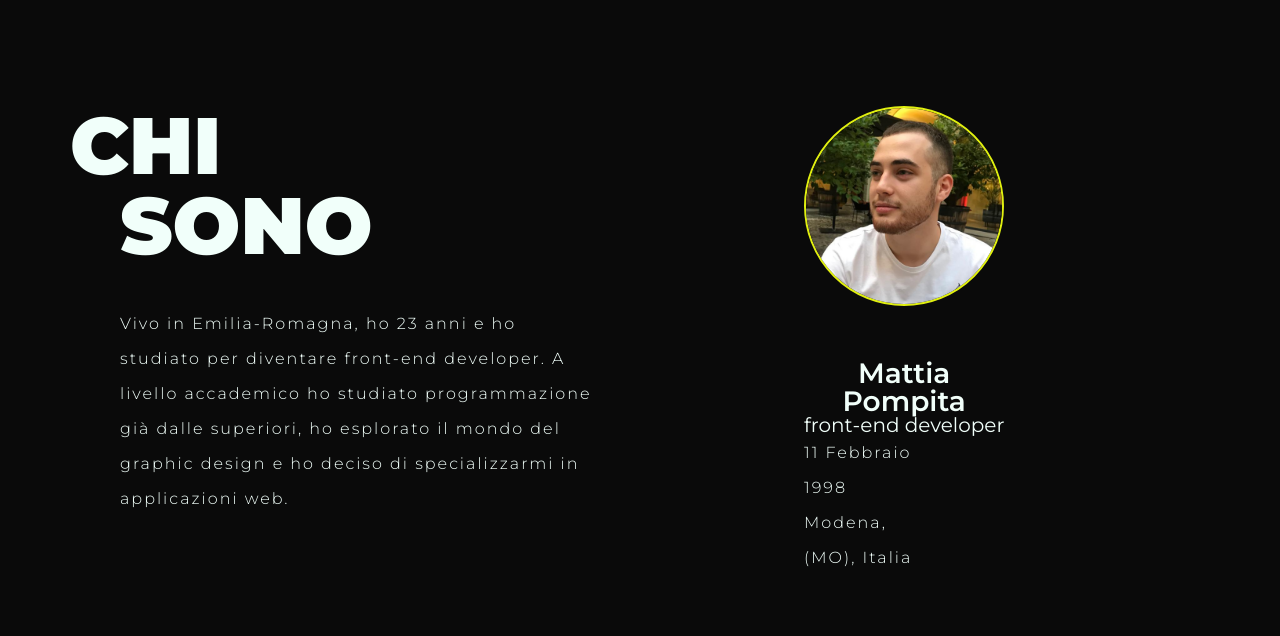
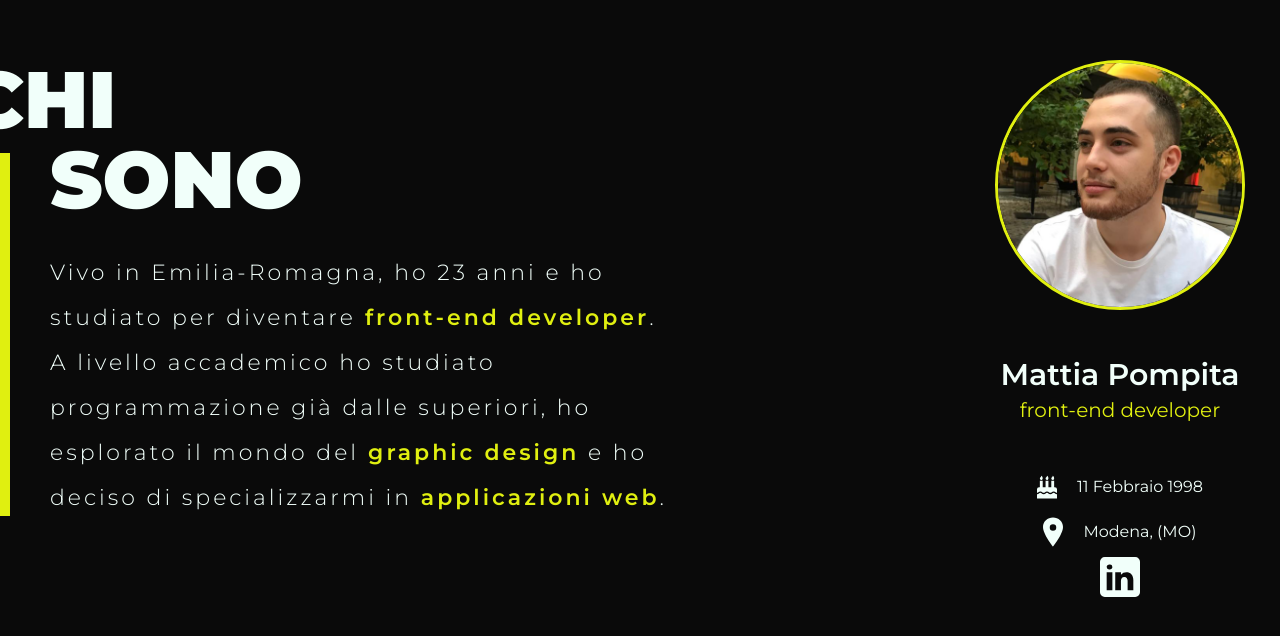
Before and after one commit to MattiaPompita/portfolio-web, a React (Create React App) app: page / in a window 1280 px wide. Shown: the part 860-1496 px from the top of the page. Built offline with nearby package versions, Linux system fonts and the light colour scheme.

Commit message:
static chi sono

```diff
--- a/src/App.js
+++ b/src/App.js
@@ -5,6 +5,55 @@ import Homepage from "./components/Homepage";
 import Thumbnail from "./components/Thumbnail";
 
 function App() {
+  const cake = (
+    <svg
+      xmlns="http://www.w3.org/2000/svg"
+      width="30"
+      height="34.286"
+      viewBox="0 0 30 34.286"
+    >
+      <path
+        id="Icon_awesome-birthday-cake"
+        data-name="Icon awesome-birthday-cake"
+        d="M30,25.714c-1.876,0-2.093-2.143-4.989-2.143s-3.136,2.143-5.006,2.143c-1.855,0-2.106-2.143-5.006-2.143-2.869,0-3.162,2.143-4.989,2.143-1.885,0-2.089-2.143-5.006-2.143S1.881,25.714,0,25.714V20.357a3.215,3.215,0,0,1,3.214-3.214H4.286V7.5H8.571v9.643h4.286V7.5h4.286v9.643h4.286V7.5h4.286v9.643h1.071A3.215,3.215,0,0,1,30,20.357Zm0,8.571H0V27.857c2.9,0,3.132-2.143,5.006-2.143s2.093,2.143,5.006,2.143c2.869,0,3.162-2.143,4.989-2.143,1.885,0,2.089,2.143,5.006,2.143s3.132-2.143,5.006-2.143c1.841,0,2.093,2.143,4.989,2.143ZM6.429,6.429A2.136,2.136,0,0,1,4.286,4.286C4.286,2.21,6.429,2.746,6.429,0c.8,0,2.143,1.975,2.143,3.75S7.617,6.429,6.429,6.429Zm8.571,0a2.136,2.136,0,0,1-2.143-2.143C12.857,2.21,15,2.746,15,0c.8,0,2.143,1.975,2.143,3.75S16.189,6.429,15,6.429Zm8.571,0a2.136,2.136,0,0,1-2.143-2.143c0-2.076,2.143-1.54,2.143-4.286.8,0,2.143,1.975,2.143,3.75S24.76,6.429,23.571,6.429Z"
+        fill="#f1fffa"
+      />
+    </svg>
+  );
+
+  const pin = (
+    <svg
+      xmlns="http://www.w3.org/2000/svg"
+      width="30"
+      height="36.111"
+      viewBox="0 0 25 36.111"
+    >
+      <path
+        id="Icon_ionic-ios-pin"
+        data-name="Icon ionic-ios-pin"
+        d="M20.375,3.375c-6.9,0-12.5,5.2-12.5,11.606,0,9.028,12.5,24.505,12.5,24.505s12.5-15.477,12.5-24.505C32.875,8.575,27.276,3.375,20.375,3.375Zm0,16.571a4.071,4.071,0,1,1,4.071-4.071A4.071,4.071,0,0,1,20.375,19.946Z"
+        transform="translate(-7.875 -3.375)"
+        fill="#f1fffa"
+      />
+    </svg>
+  );
+
+  const linkedinSvg = (
+    <svg
+      xmlns="http://www.w3.org/2000/svg"
+      width="42"
+      height="42"
+      viewBox="0 0 42 42"
+      className={style.linkedin}
+    >
+      <path
+        id="icons8-linkedin"
+        d="M41,4H9A5,5,0,0,0,4,9V41a5,5,0,0,0,5,5H41a5,5,0,0,0,5-5V9A5,5,0,0,0,41,4ZM17,20V39H11V20Zm-6-5.53c0-1.4,1.2-2.47,3-2.47a2.705,2.705,0,0,1,3,2.47c0,1.4-1.12,2.53-3,2.53A2.707,2.707,0,0,1,11,14.47ZM39,39H33V29c0-2-1-4-3.5-4.04h-.08C27,24.96,26,27.02,26,29V39H20V20h6v2.56A7.49,7.49,0,0,1,31.81,20C35.78,20,39,22.73,39,28.26Z"
+        transform="translate(-4 -4)"
+        fill="#f1fffa"
+      />
+    </svg>
+  );
   return (
     <Fragment>
       <div className={style.main}>
@@ -13,25 +62,39 @@ function App() {
           <div className={`${style.container} container`}>
             <div className={style.text}>
               <h2 className={style.title}>
-              <span>Chi</span> <br /> Sono
+                <span>Chi</span> <br /> Sono
               </h2>
               <Spacer name="md"></Spacer>
               <p className={style.paragraph}>
                 Vivo in Emilia-Romagna, ho 23 anni e ho studiato per diventare
-                front-end developer. A livello accademico ho studiato
-                programmazione già dalle superiori, ho esplorato il mondo del
-                graphic design e ho deciso di specializzarmi in applicazioni
-                web.
+                <strong> front-end developer</strong>.<br />A livello accademico
+                ho studiato programmazione già dalle superiori, ho esplorato il
+                mondo del
+                <strong> graphic design</strong> e ho deciso di specializzarmi
+                in <strong> applicazioni web</strong>.
               </p>
             </div>
             <div className={style.card}>
-              <Thumbnail bigThumb={false}/>
+              <Thumbnail bigThumb={false} />
               <div className={style.descContainer}>
-                <h3 className={style.name}>Mattia<br/>Pompita</h3>
+                <h3 className={style.name}>Mattia Pompita</h3>
+                <Spacer name={"sm"}></Spacer>
                 <h4 className={style.job}>front-end developer</h4>
-                <p className={style.paragraph}>11 Febbraio 1998</p>
-                <p className={style.paragraph}>Modena, (MO), Italia</p>
+                <Spacer name={"xl"}></Spacer>
+                <div className={style.infoContainer}>
+                  <div className={style.info}>
+                    {cake}
+                    <p className={style.desc}>11 Febbraio 1998</p>
+                  </div>
+                  <Spacer name={"sm"}></Spacer>
+                  <div className={style.info}>
+                    {pin}
+                    <p className={style.desc}>Modena, (MO)</p>
+                  </div>
+
+                </div>
               </div>
+              {linkedinSvg}
             </div>
           </div>
         </section>
--- a/src/App.module.css
+++ b/src/App.module.css
@@ -25,7 +25,7 @@ html {
 }  */
 
 strong {
-    color: #E0EF10;
+  color: #e0ef10;
 }
 
 /*CHI SONO SECTION*/
@@ -39,35 +39,146 @@ strong {
 
 .container {
   display: flex;
+  justify-content: space-around;
+  height: 70%;
 }
 
 .text {
   width: 60%;
   margin-left: 50px;
+  align-self: center;
+  margin-bottom: 100px;
 }
 
 .title {
   font-weight: 900;
-  font-size: 4rem;
+  font-size: 6rem;
   text-transform: uppercase;
+  position: relative;
+}
+
+.title::before {
+  content: "";
+  width: 15px;
+  height: 430px;
+  background-color: #e0ef10;
+  position: absolute;
+  top: 135px;
+  left: -50px;
 }
 
 .title span {
-  margin-left: -50px;
+  margin-left: -85px;
 }
 
 .paragraph {
-  font-size: 0.8rem;
-  line-height: 35px;
+  font-size: 1.5rem;
+  line-height: 50px;
   width: 70%;
   font-weight: 300;
-  letter-spacing: 2px;
+  letter-spacing: 3px;
+}
+
+.paragraph strong {
+  font-weight: 600;
+}
+
+.card {
+  padding: 0px 35px;
+  border-radius: 5px;
+  display: flex;
+  flex-direction: column;
+}
+
+.descContainer {
+  display: flex;
+  flex-direction: column;
+  align-items: center;
+  height: 35%;
+}
+
+.name {
+  font-size: 2.5rem;
+  font-weight: 600;
+  text-align: center;
+}
+
+.job {
+  text-align: center;
+  font-size: 1.5rem;
+  color: #e0ef10;
+}
+
+.infoContainer {
+  display: flex;
+  flex-direction: column;
+  width: 65%;
+}
+
+.info {
+  display: flex;
+  align-items: center;
+  justify-content: center;
+}
+
+.desc {
+  font-size: 1.2rem;
+  margin-left: 20px;
+}
+
+.linkedin {
+  align-self: center;
+  justify-content: flex-end;
 }
 
 
+@media only screen and (max-width: 1920px) {
+  .paragraph {
+    font-size: 1.1rem;
+    width: 85%;
+    line-height: 45px;
+  }
+  .container {
+    justify-content: space-between;
+  }
 
-.name {
-  font-size: 1.4rem;
-  font-weight: 600;
-  text-align: center;
+  .title {
+    font-size: 4rem;
+  }
+
+  .title::before {
+    content: "";
+    width: 10px;
+    height: 363px;
+    background-color: #e0ef10;
+    position: absolute;
+    top: 93px;
+    left: -50px;
+  }
+
+  .name {
+    font-size: 1.5rem;
+  }
+
+  .job {
+    text-align: center;
+    font-size: 1.0rem;
+    color: #e0ef10;
+  }
+
+  .desc {
+    font-size: 0.8rem;
+  }
+
+  svg {
+    width: 20px !important;
+  }
+
+  .linkedin {
+    width: 40px !important;
+  }
+
+  .infoContainer {
+    width: 80%;
+  }
 }
--- a/src/components/Homepage.module.css
+++ b/src/components/Homepage.module.css
@@ -26,7 +26,7 @@
 
 .header h1 {
   font-size: 3rem;
-  font-weight: 600;
+  font-weight: 700;
   color: #f1fffa;
   line-height: 75px;
 }
--- a/src/components/Thumbnail.module.css
+++ b/src/components/Thumbnail.module.css
@@ -65,6 +65,8 @@
 
 .circle {
   border-radius: 50%;
+  display: flex;
+  justify-content: center;
 }
 
 .pic {
@@ -76,9 +78,9 @@
 
 .picCard {
   border-radius: 50%;
-  border: 2.5px solid #e0ef10;
-  width: 250px;
-  height: 250px;
+  border: 3px solid #e0ef10;
+  width: 300px;
+  height: 300px;
 }
 
 @media only screen and (max-width: 1920px) {
@@ -88,7 +90,7 @@
   }
 
   .picCard {
-    height: 200px;
-    width: 200px;
+    height: 250px;
+    width: 250px;
   }
 }
--- a/src/components/helpers/Spacer.js
+++ b/src/components/helpers/Spacer.js
@@ -1,3 +1,5 @@
+import style from "./Spacer.module.css";
+
 const Spacer = (props) => {
   let height;
   if (props.name === "sm") {
@@ -17,7 +19,7 @@ const Spacer = (props) => {
   }
 
   return (
-    <div className={props.name} style={{ height: height, width: "100%" }}></div>
+    <div className={style[props.name]} style={{ height: height, width: "100%" }}></div>
   );
 };
 
--- /dev/null
+++ b/src/components/helpers/Spacer.module.css
@@ -0,0 +1,13 @@
+@media only screen and (max-width: 1920px) {
+  .xl {
+    height: 50px !important;
+  }
+
+  .md {
+    height: 30px !important;
+  }
+
+  .sm {
+    height: 10px !important;
+  }
+}
--- a/src/helpers.css
+++ b/src/helpers.css
@@ -8,6 +8,6 @@
     height: 30px;
   }
   .container {
-    width: 1140px;
+    width: 1280px;
   }
 }
```
Also changed, not shown: src/img/cake.svg (added).
